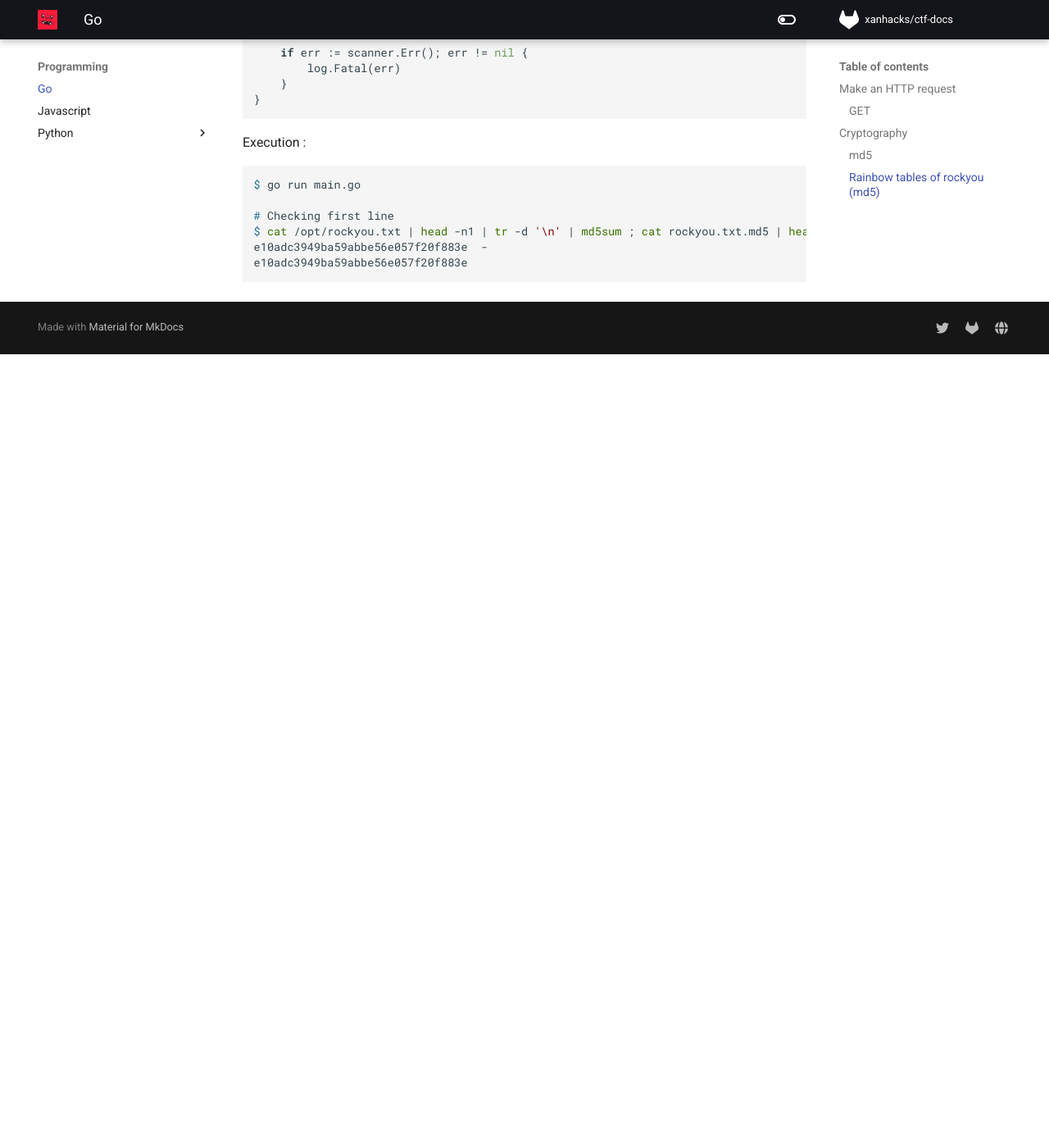
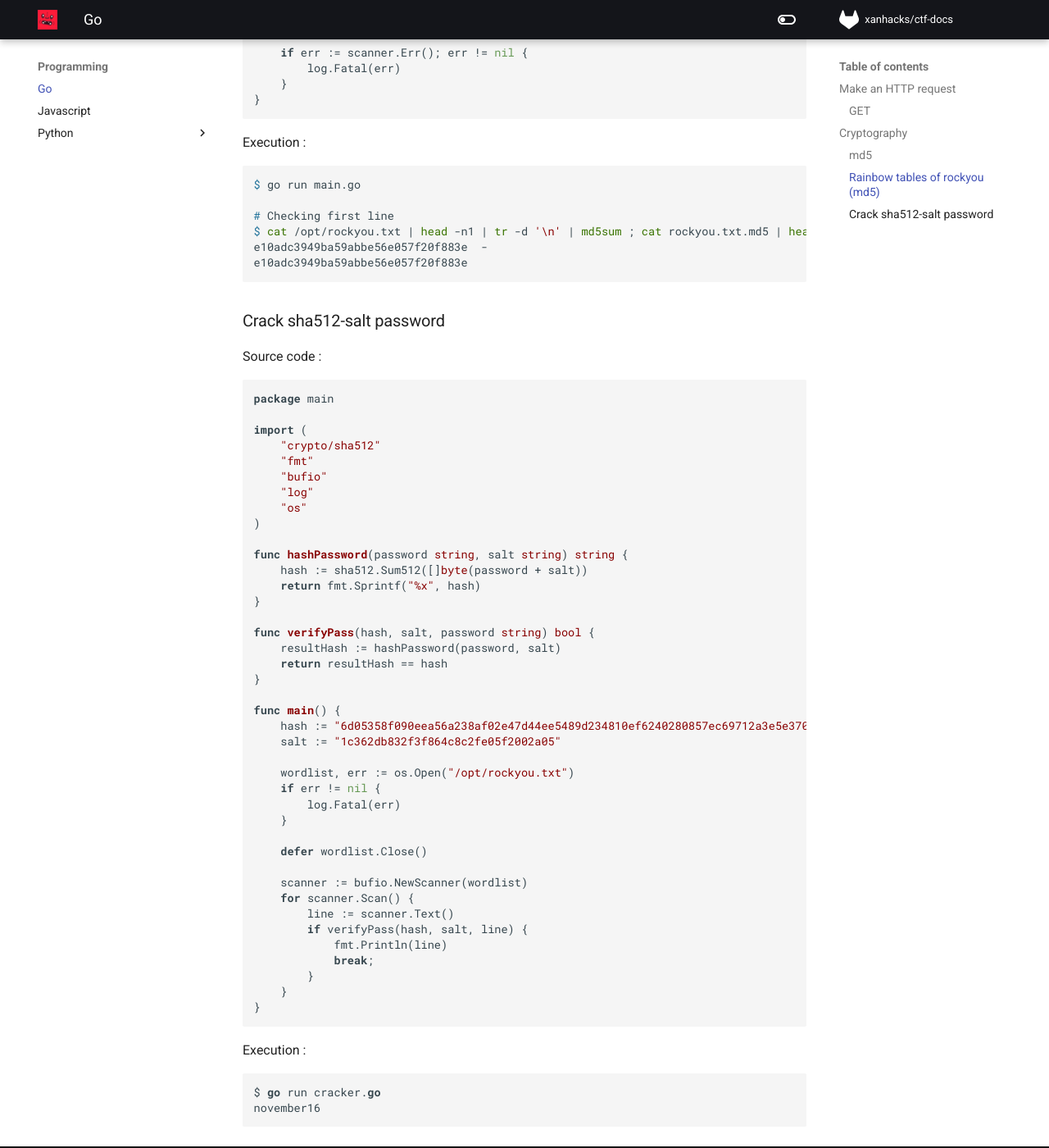
Before and after one commit to xanhacks/ctf-docs, an MkDocs documentation site: the page built from docs/programming/go.md, in a window 1280 px wide and 1400 px high, scrolled down 2617 px. Shown: the whole window at 82% size. Built offline with MkDocs 1.6.1 and Material for MkDocs 9.7.7, drawn with Linux system fonts in a browser that asks for light colours; nearby versions of some CDN libraries; comment, search, counter and statistics services are not loaded; before the commit the page ends 3049 px from its top, so only the background shows below that.

Commit message:
add cracker

````diff
--- a/docs/programming/go.md
+++ b/docs/programming/go.md
@@ -147,3 +147,57 @@ $ cat /opt/rockyou.txt | head -n1 | tr -d '\n' | md5sum ; cat rockyou.txt.md5 |
 e10adc3949ba59abbe56e057f20f883e  -
 e10adc3949ba59abbe56e057f20f883e
 ```
+
+### Crack sha512-salt password
+
+Source code :
+
+```go
+package main
+
+import (
+    "crypto/sha512"
+    "fmt"
+    "bufio"
+    "log"
+    "os"
+)
+
+func hashPassword(password string, salt string) string {
+    hash := sha512.Sum512([]byte(password + salt))
+    return fmt.Sprintf("%x", hash)
+}
+
+func verifyPass(hash, salt, password string) bool {
+    resultHash := hashPassword(password, salt)
+    return resultHash == hash
+}
+
+func main() {
+    hash := "6d05358f090eea56a238af02e47d44ee5489d234810ef6240280857ec69712a3e5e370b8a41899d0196ade16c0d54327c5654019292cbfe0b5e98ad1fec71bed"
+    salt := "1c362db832f3f864c8c2fe05f2002a05"
+
+    wordlist, err := os.Open("/opt/rockyou.txt")
+    if err != nil {
+        log.Fatal(err)
+    }
+
+    defer wordlist.Close()
+
+    scanner := bufio.NewScanner(wordlist)
+    for scanner.Scan() {
+        line := scanner.Text()
+        if verifyPass(hash, salt, line) {
+            fmt.Println(line)
+            break;
+        }
+    }
+}
+```
+
+Execution :
+
+```bash
+$ go run cracker.go
+november16
+```
````
Also changed, not shown: docs/pentest/tools/metasploit.md (+2 -0 lines).
